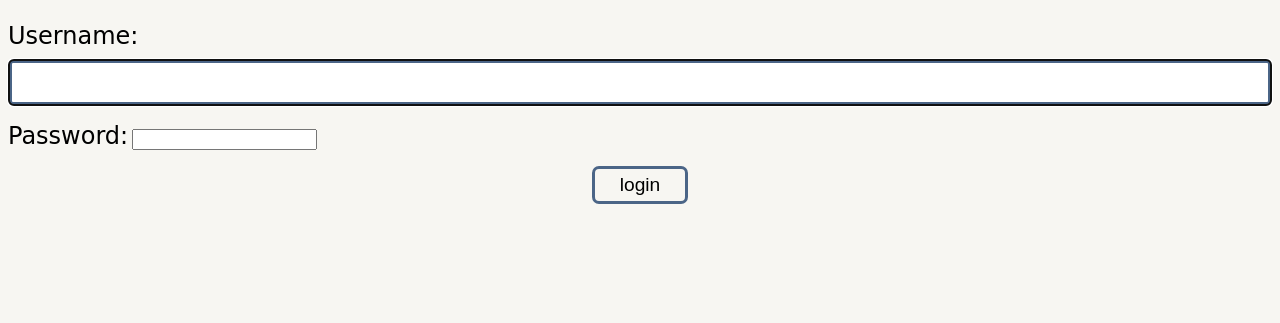
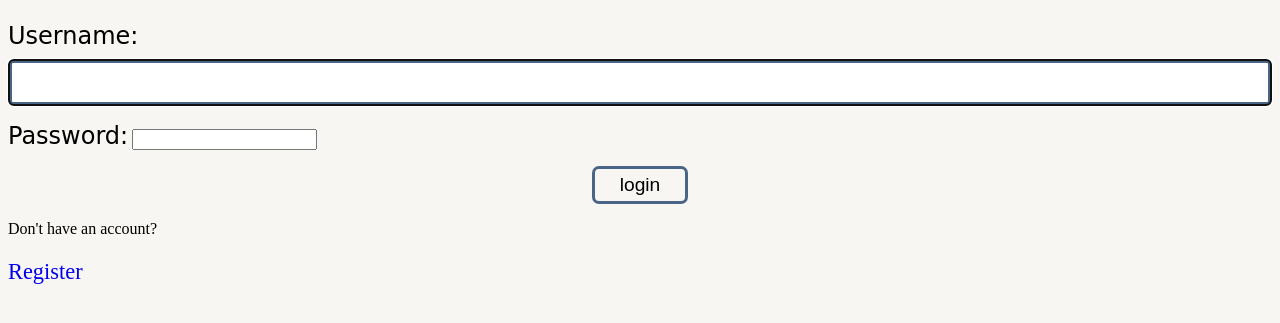
Before and after one commit to Lanrey-waju/To-Do_app, a Django app: page /accounts/login/ in a window 1280 px wide. Shown: the part 58-381 px from the top of the page. Run offline with Django 3.2, Linux system fonts and the light colour scheme.

Commit message:
update login template

```diff
--- a/templates/registration/login.html
+++ b/templates/registration/login.html
@@ -15,6 +15,9 @@
     <input type="hidden" name="next" value="{{ next }}" />
   </form>
 
+  <p>Don't have an account?</p>
+  <a href="{% url 'register' %}">Register</a>
+
   {# Assumes you setup the password_reset view in your URLconf #}
   {% comment %} <p><a href="{% url 'password_reset' %}">Lost password?</a></p> {% endcomment %}
 
```
